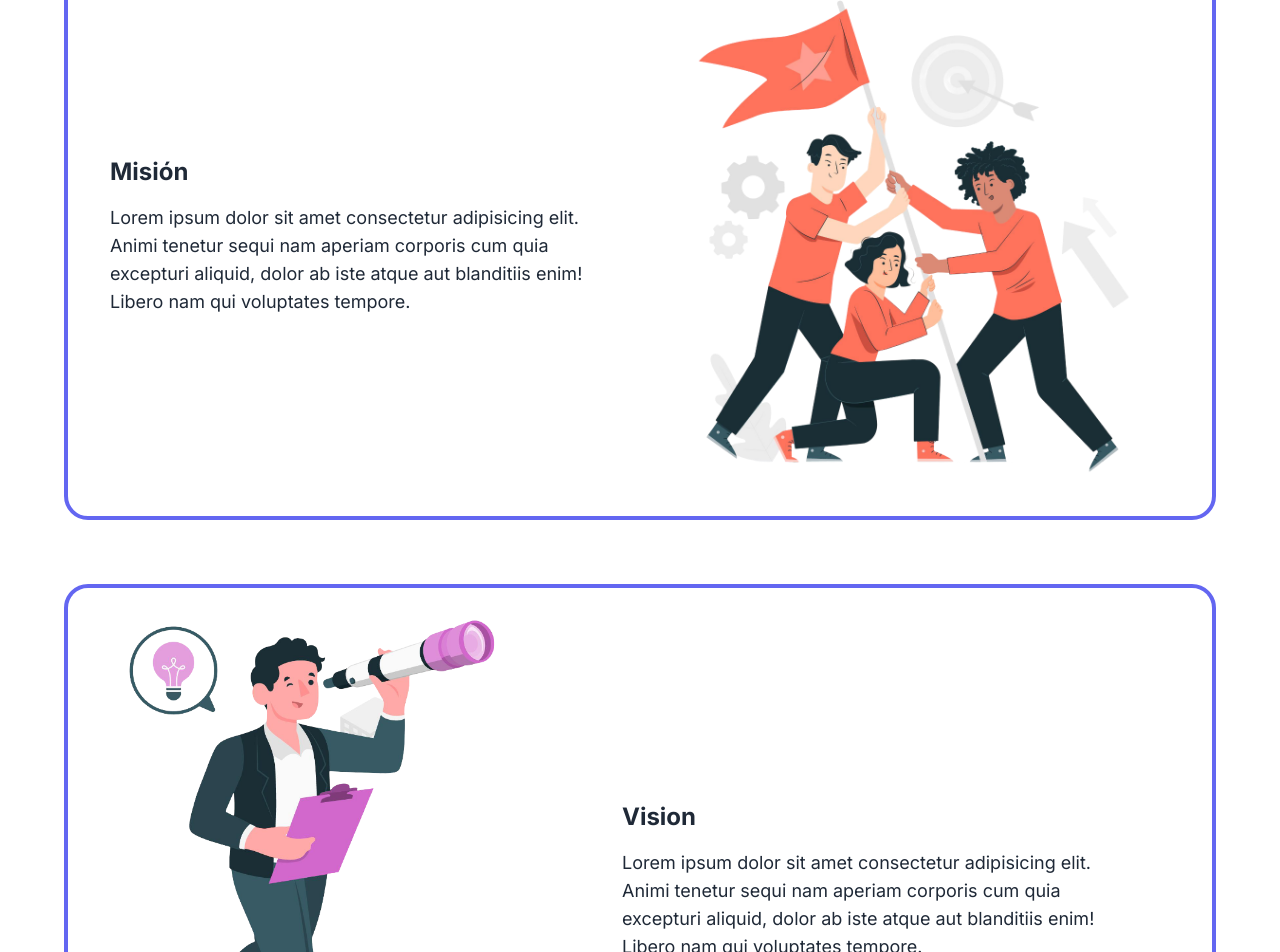
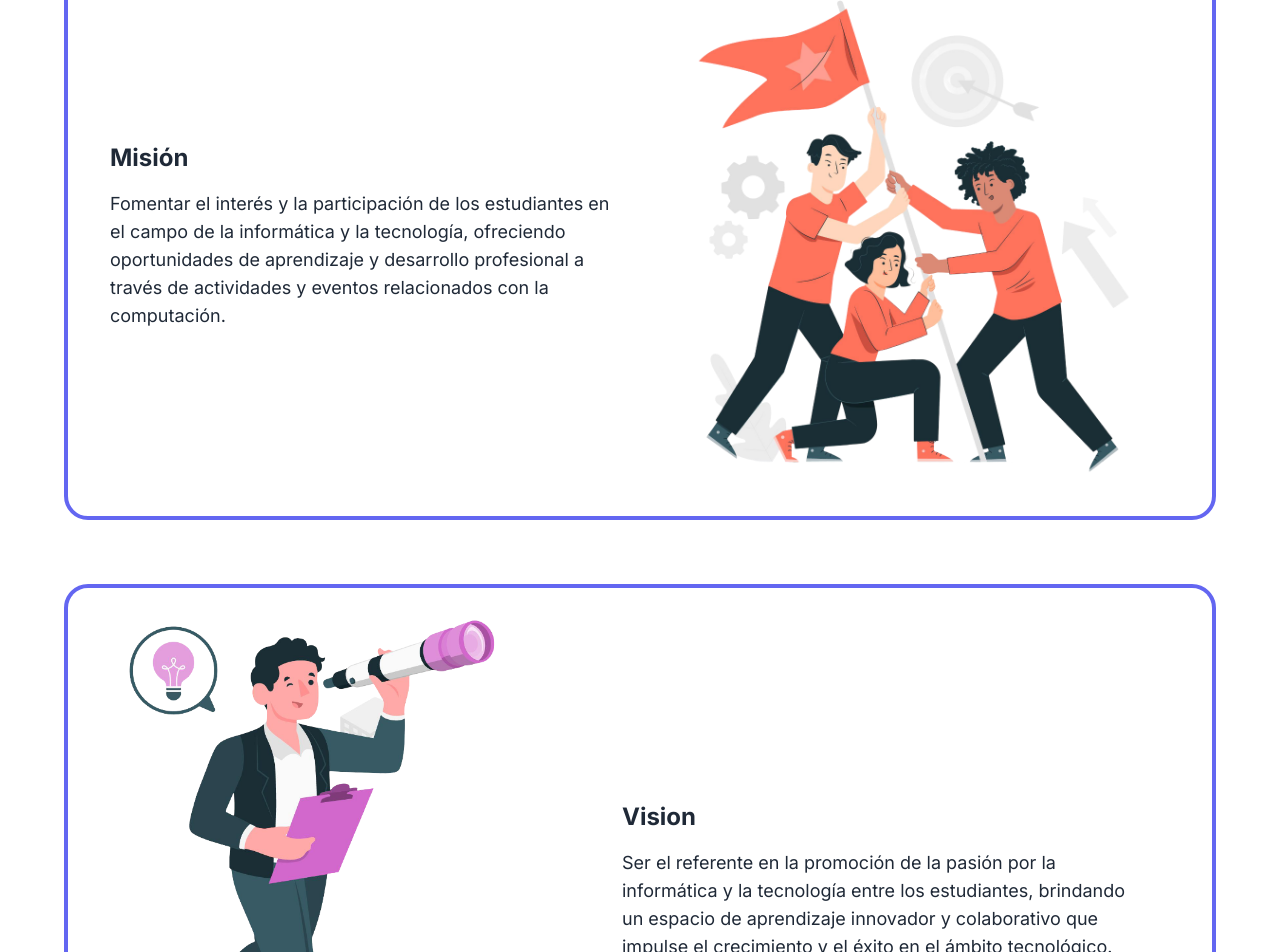
Before and after one commit to ynoacamino/acm-page, a Next.js app: page /about in a window 1280 px wide. Shown: the part 168-1120 px from the top of the page. Built offline with nearby package versions, Linux system fonts and the light colour scheme.

Commit message:
Actualizar estilos y diseño de los componentes Mision y Vision

```diff
--- a/src/components/about/Mision.jsx
+++ b/src/components/about/Mision.jsx
@@ -9,9 +9,9 @@ export default function Mision() {
                     <div className="container-text md:w-1/2 md:pr-8">
                         <h3 className="text-2xl font-bold mb-4">Misión</h3>
                         <p className="text-lg">
-                            Lorem ipsum dolor sit amet consectetur adipisicing elit. Animi tenetur sequi nam aperiam
-                            corporis cum quia excepturi aliquid, dolor ab iste atque aut blanditiis enim! Libero nam qui
-                            voluptates tempore.
+                            Fomentar el interés y la participación de los estudiantes en el campo de la informática y
+                            la tecnología, ofreciendo oportunidades de aprendizaje y desarrollo profesional a través de
+                            actividades y eventos relacionados con la computación.
                         </p>
                     </div>
 
--- a/src/components/about/Vision.jsx
+++ b/src/components/about/Vision.jsx
@@ -13,9 +13,9 @@ export default function Vision() {
                     <div className="container-text md:w-1/2 md:pr-8">
                         <h3 className="text-2xl font-bold mb-4">Vision</h3>
                         <p className="text-lg">
-                            Lorem ipsum dolor sit amet consectetur adipisicing elit. Animi tenetur sequi nam aperiam
-                            corporis cum quia excepturi aliquid, dolor ab iste atque aut blanditiis enim! Libero nam qui
-                            voluptates tempore.
+                            Ser el referente en la promoción de la pasión por la informática y la tecnología entre los
+                            estudiantes, brindando un espacio de aprendizaje innovador y colaborativo que impulse el
+                            crecimiento y el éxito en el ámbito tecnológico.
                         </p>
                     </div>
                 </div>
```
